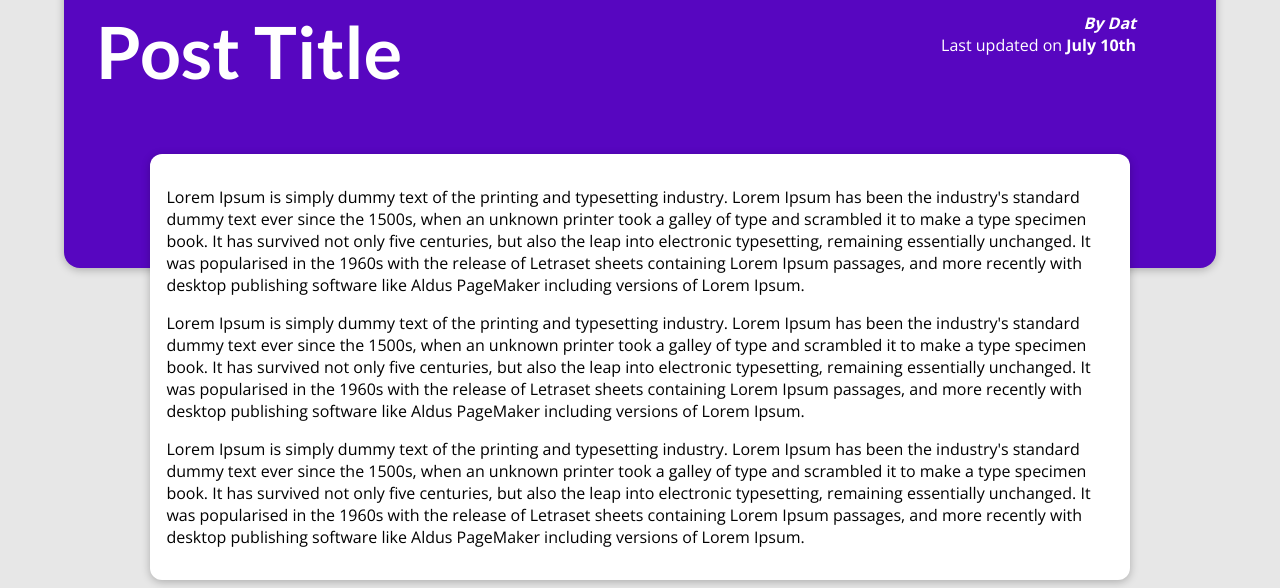
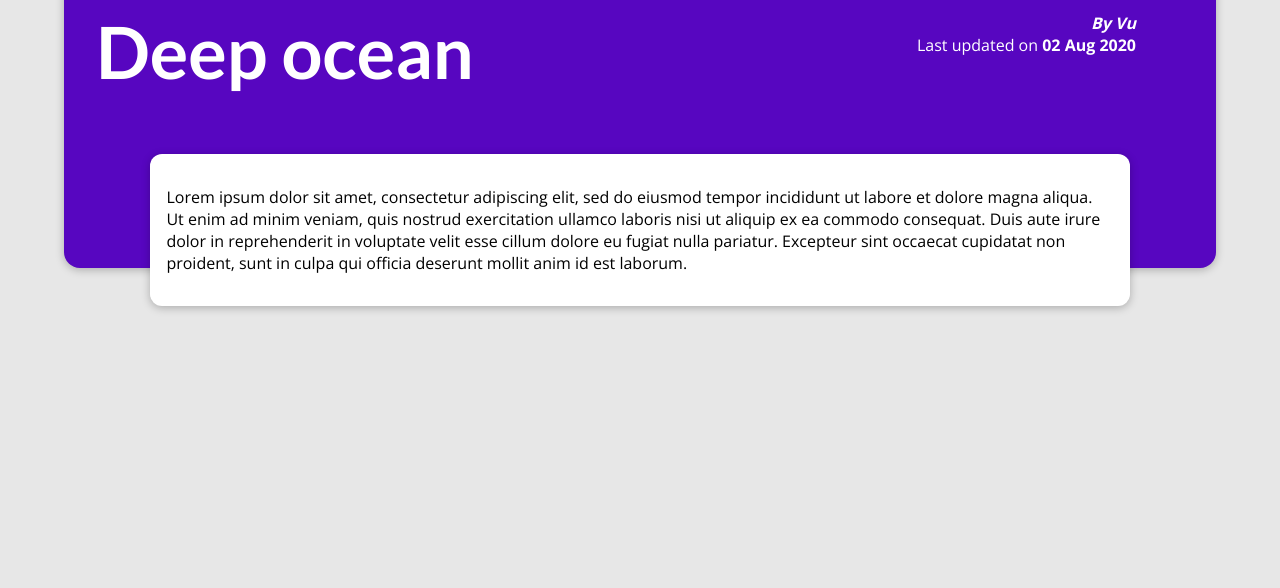
Before and after one commit to vungocdat/django-learning, a Django app: page /posts/deep-ocean in a window 1280 px wide. Shown: the part 212-800 px from the top of the page. Run offline with Django 5.2, Linux system fonts and the light colour scheme.

Commit message:
my-site fill the app with dummy data

```diff
--- a/my_site/blog/templates/blog/index.html
+++ b/my_site/blog/templates/blog/index.html
@@ -23,7 +23,9 @@
         <h2>My latest thoughts</h2>
 
         <ul>
-            {% include "blog/includes/post.html" %}
+            {% for post in posts %}
+                {% include "blog/includes/post.html" %}
+            {% endfor %}
         </ul>
     </section>
 
--- a/my_site/blog/templates/blog/post-detail.html
+++ b/my_site/blog/templates/blog/post-detail.html
@@ -2,7 +2,7 @@
 {% load static %}
 
 {% block title %}
-This Post Title
+{{ post.title }}
 {% endblock %}
 
 {% block css_files %}
@@ -11,25 +11,17 @@ This Post Title
 
 {% block content %}
 <section id="summary">
-    <h2>Post Title</h2>
+    <h2>{{ post.title }}</h2>
     <article>
         <img src="" alt="Post title">
-        <address>By Dat</address>
+        <address>By {{ post.author }}</address>
         <div>
-            Last updated on <time> July 10th</time>
+            Last updated on <time>{{ post.date|date:"d M Y" }}</time>
         </div>
     </article>
 
     <main>
-        <p>
-        Lorem Ipsum is simply dummy text of the printing and typesetting industry. Lorem Ipsum has been the industry's standard dummy text ever since the 1500s, when an unknown printer took a galley of type and scrambled it to make a type specimen book. It has survived not only five centuries, but also the leap into electronic typesetting, remaining essentially unchanged. It was popularised in the 1960s with the release of Letraset sheets containing Lorem Ipsum passages, and more recently with desktop publishing software like Aldus PageMaker including versions of Lorem Ipsum.
-        </p>
-        <p>
-        Lorem Ipsum is simply dummy text of the printing and typesetting industry. Lorem Ipsum has been the industry's standard dummy text ever since the 1500s, when an unknown printer took a galley of type and scrambled it to make a type specimen book. It has survived not only five centuries, but also the leap into electronic typesetting, remaining essentially unchanged. It was popularised in the 1960s with the release of Letraset sheets containing Lorem Ipsum passages, and more recently with desktop publishing software like Aldus PageMaker including versions of Lorem Ipsum.
-        </p>
-        <p>
-        Lorem Ipsum is simply dummy text of the printing and typesetting industry. Lorem Ipsum has been the industry's standard dummy text ever since the 1500s, when an unknown printer took a galley of type and scrambled it to make a type specimen book. It has survived not only five centuries, but also the leap into electronic typesetting, remaining essentially unchanged. It was popularised in the 1960s with the release of Letraset sheets containing Lorem Ipsum passages, and more recently with desktop publishing software like Aldus PageMaker including versions of Lorem Ipsum.
-        </p>
+        {{ post.content|linebreaks }}
     </main>
 </section>
 {% endblock %}
--- a/my_site/blog/urls.py
+++ b/my_site/blog/urls.py
@@ -7,5 +7,5 @@ urlpatterns = [
     # /blog/posts
     path("posts", views.posts, name="posts-page"),
     # /blog/posts/dynamic_part (slug is universal placeholder)
-    path("posts/<slug:slug>", views.post_detail, name="posts-detail-page"),
+    path("posts/<slug:slug>", views.post_detail, name="post-detail-page"),
 ]
--- a/my_site/blog/views.py
+++ b/my_site/blog/views.py
@@ -1,15 +1,59 @@
 from django.shortcuts import render
+from datetime import date
+
+all_posts = [
+    {
+        'slug': 'hike-in-the-mountains',
+        'image': 'mountains.jpg',
+        'author': 'Dat',
+        'date': date(2021, 7, 21),
+        'title': 'Mountain hiking',
+        'excert': 'kjfdlk lfkdjslk wekjw ekljwe',
+        'content': 'Lorem ipsum dolor sit amet, consectetur adipiscing elit, sed do eiusmod tempor incididunt ut labore et dolore magna aliqua. Ut enim ad minim veniam, quis nostrud exercitation ullamco laboris nisi ut aliquip ex ea commodo consequat. Duis aute irure dolor in reprehenderit in voluptate velit esse cillum dolore eu fugiat nulla pariatur. Excepteur sint occaecat cupidatat non proident, sunt in culpa qui officia deserunt mollit anim id est laborum.'
+    },
+    {
+        'slug': 'bike-downhill',
+        'image': 'bike.jpg',
+        'author': 'Ngoc',
+        'date': date(2023, 4, 11),
+        'title': 'Biking',
+        'excert': 'kjfdlk lfkdjslk wekjw ekljwe',
+        'content': 'Lorem ipsum dolor sit amet, consectetur adipiscing elit, sed do eiusmod tempor incididunt ut labore et dolore magna aliqua. Ut enim ad minim veniam, quis nostrud exercitation ullamco laboris nisi ut aliquip ex ea commodo consequat. Duis aute irure dolor in reprehenderit in voluptate velit esse cillum dolore eu fugiat nulla pariatur. Excepteur sint occaecat cupidatat non proident, sunt in culpa qui officia deserunt mollit anim id est laborum.'
+    },
+    {
+        'slug': 'deep-ocean',
+        'image': 'ocean.jpg',
+        'author': 'Vu',
+        'date': date(2020, 8, 2),
+        'title': 'Deep ocean',
+        'excert': 'kjfdlk lfkdjslk wekjw ekljwe',
+        'content': 'Lorem ipsum dolor sit amet, consectetur adipiscing elit, sed do eiusmod tempor incididunt ut labore et dolore magna aliqua. Ut enim ad minim veniam, quis nostrud exercitation ullamco laboris nisi ut aliquip ex ea commodo consequat. Duis aute irure dolor in reprehenderit in voluptate velit esse cillum dolore eu fugiat nulla pariatur. Excepteur sint occaecat cupidatat non proident, sunt in culpa qui officia deserunt mollit anim id est laborum.'
+    },
+]
 
 # Create your views here.
 
 
+def get_date(post):
+    return post['date']
+
+
 def starting_page(request):
-    return render(request, "blog/index.html")
+    sorted_post = sorted(all_posts, key=get_date)
+    latest_post = sorted_post[-3:]
+    return render(request, "blog/index.html", {
+        'posts': latest_post
+    })
 
 
 def posts(request):
-    return render(request, "blog/all-posts.html")
+    return render(request, "blog/all-posts.html", {
+        'all_posts': all_posts
+    })
 
 
 def post_detail(request, slug):
-    return render(request, "blog/post-detail.html")
+    identified_post = next(post for post in all_posts if post['slug'] == slug)
+    return render(request, "blog/post-detail.html", {
+        'post': identified_post
+    })
```
Also changed, not shown: my_site/blog/templates/blog/all-posts.html (+3 -4 lines), my_site/blog/templates/blog/includes/post.html (+4 -4 lines).
